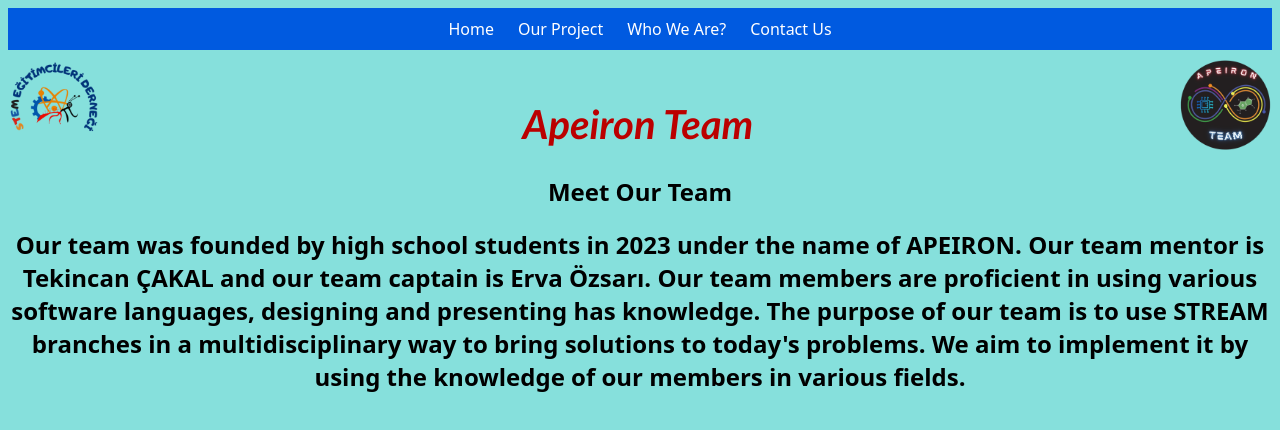
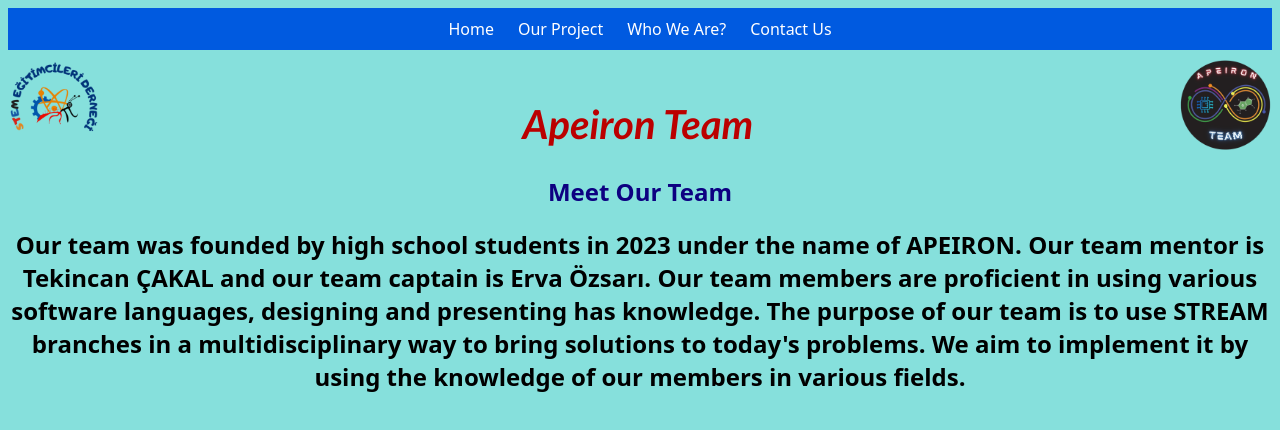
Before and after one commit to TeamApeiron/TeamApeiron.github.io, a plain HTML site: page index.html in a window 1280 px wide. Drawn offline with Linux system fonts and the light colour scheme.

Commit message:
Update style.css

```diff
--- a/style.css
+++ b/style.css
@@ -19,7 +19,7 @@ header{
 #slogan {
     font-size: 24px;
     font-family:system-ui, -apple-system, BlinkMacSystemFont, 'Segoe UI', Roboto, Oxygen, Ubuntu, Cantarell, 'Open Sans', 'Helvetica Neue', sans-serif;
-    color: #000000;
+    color: #0d0081;
     margin-top: 20px;
 }
 
```
